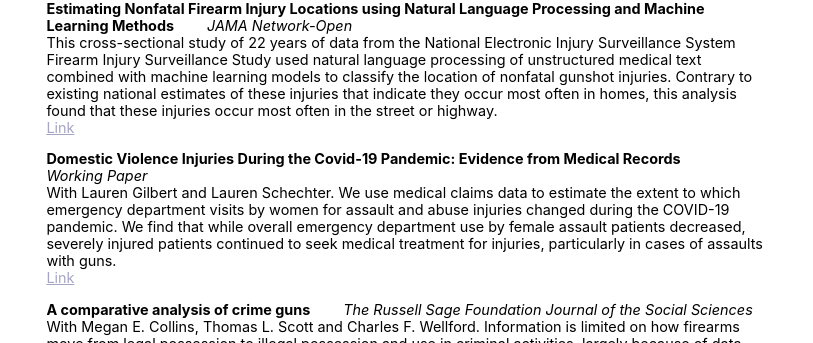
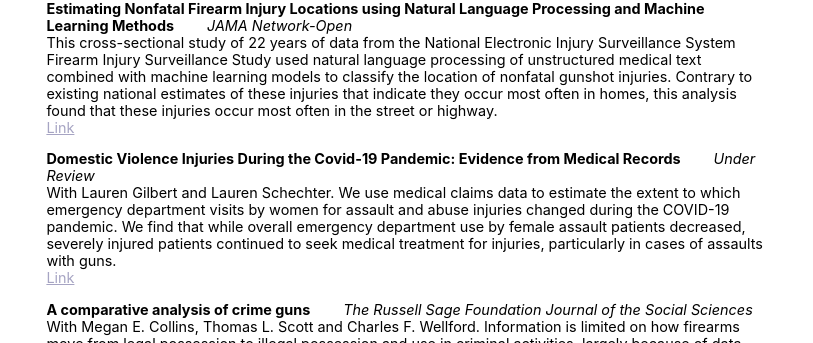
Before and after one commit to sparker6/sparker6.github.io, a Jekyll site: the page built from research.md, in a window 1280 px wide. Shown: the part 426-769 px from the top of the page, without its empty margins (96-909 px from the left). Built offline with Jekyll 4.4.1, drawn with Linux system fonts in a browser that asks for light colours; our own code applies the rules of GitHub Pages for plain Markdown files.

Commit message:
update publication page

```diff
--- a/_data/publications.yml
+++ b/_data/publications.yml
@@ -14,7 +14,7 @@
   description: "This cross-sectional study of 22 years of data from the National Electronic Injury Surveillance System Firearm Injury Surveillance Study used natural language processing of unstructured medical text combined with machine learning models to classify the location of nonfatal gunshot injuries. Contrary to existing national estimates of these injuries that indicate they occur most often in homes, this analysis found that these injuries occur most often in the street or highway."
 
 - title: "Domestic Violence Injuries During the Covid-19 Pandemic: Evidence from Medical Records"
-  journal: "Working Paper"
+  journal: "Under Review"
   link: "https://github.com/sparker6/sparker6.github.io/tree/master/assets/paper_pdfs/DV_COVID_Paper_Draft.pdf"
   description: "With Lauren Gilbert and Lauren Schechter. We use medical claims data to estimate the extent to which emergency department visits by women for assault and abuse injuries changed during the COVID-19 pandemic. We find that while overall emergency department use by female assault patients decreased, severely injured patients continued to seek medical treatment for injuries, particularly in cases of assaults with guns."
 
```
